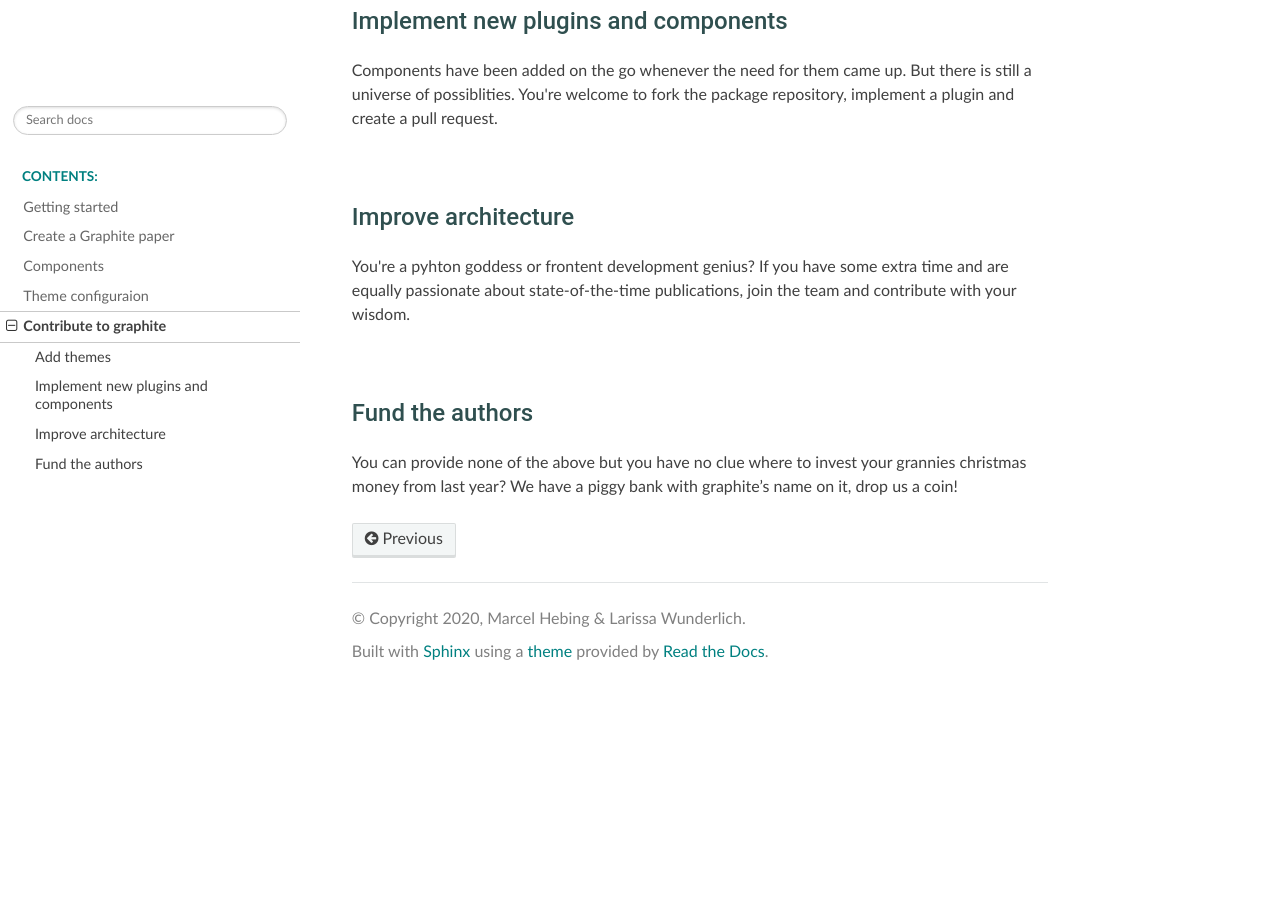
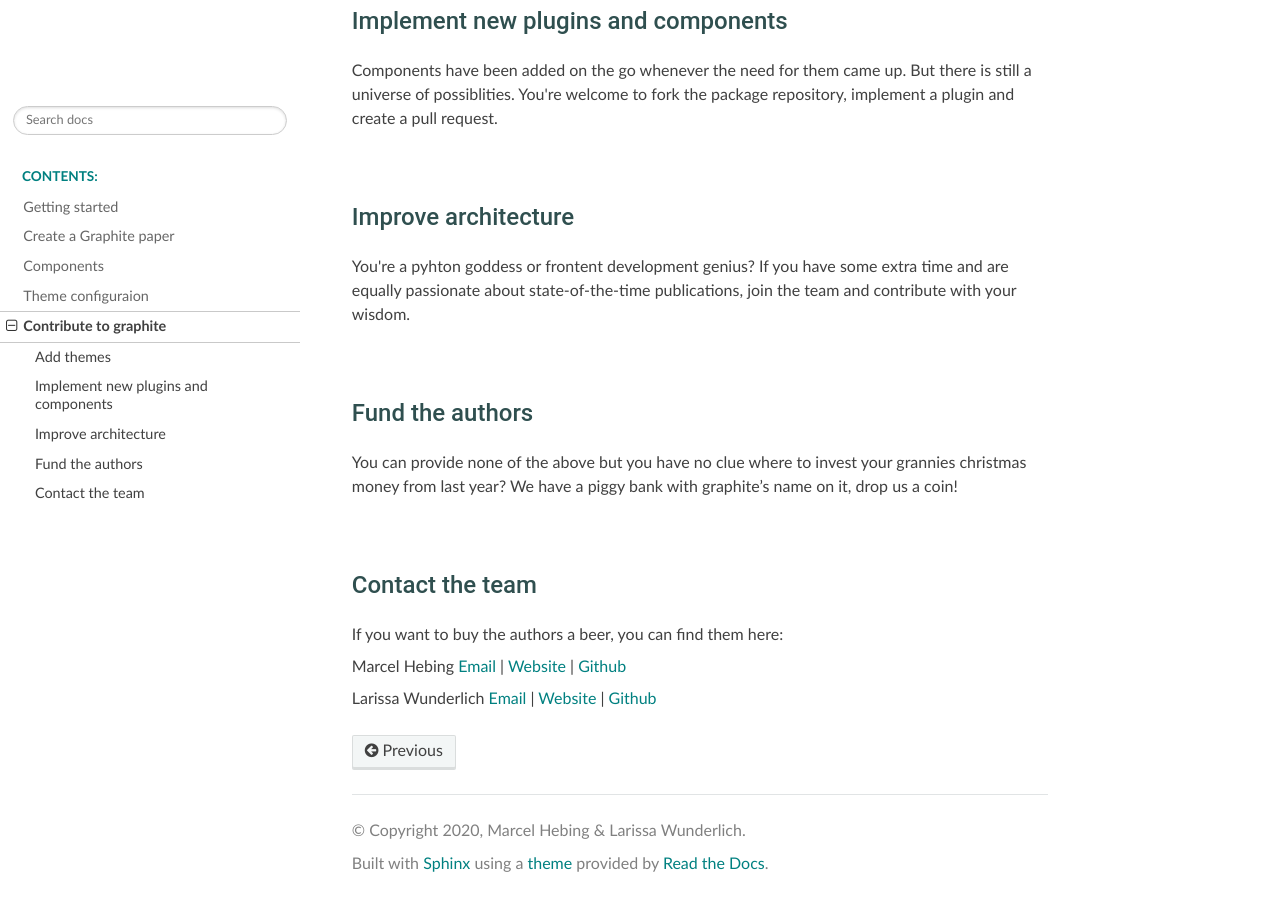
Before and after one commit to impactdistillery/graphite-paper, a Sphinx documentation site: the page built from docs/pages/contribute.rst, in a window 1280 px wide and 900 px high, scrolled down 615 px. Built offline with Sphinx 7.4.7 and the Read the Docs theme 2.0.0, drawn with Linux system fonts in a browser that asks for light colours; before the commit the page ends 1303 px from its top, so only the background shows below that.

Commit message:
Add contact details

```diff
--- a/docs/pages/contribute.rst
+++ b/docs/pages/contribute.rst
@@ -28,3 +28,14 @@ Fund the authors
 ----------------
 
 You can provide none of the above but you have no clue where to invest your grannies christmas money from last year? We have a piggy bank with graphite’s name on it, drop us a coin!
+
+Contact the team
+----------------
+
+If you want to buy the authors a beer, you can find them here:
+
+Marcel Hebing
+`Email <mailto:mhebing@mstats.io>`_ | `Website <https://www.impactdistillery.com>`_ | `Github <https://github.com/mhebing>`_
+
+Larissa Wunderlich
+`Email <mailto:info@larissawunderlich.de>`_ | `Website <https://www.larissawunderlich.de>`_ | `Github <https://github.com/crosssenses>`_
```
